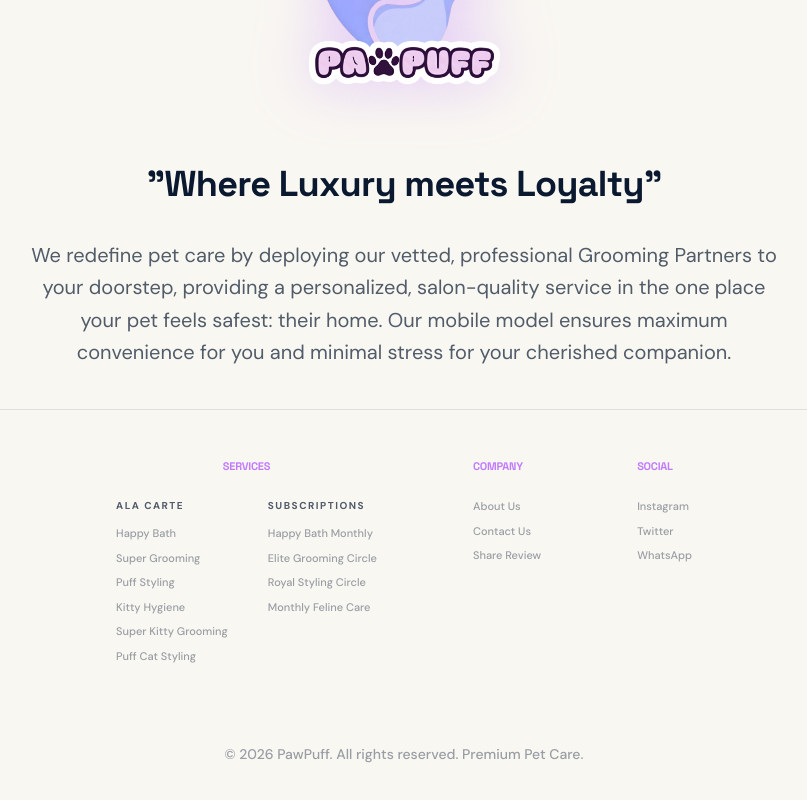
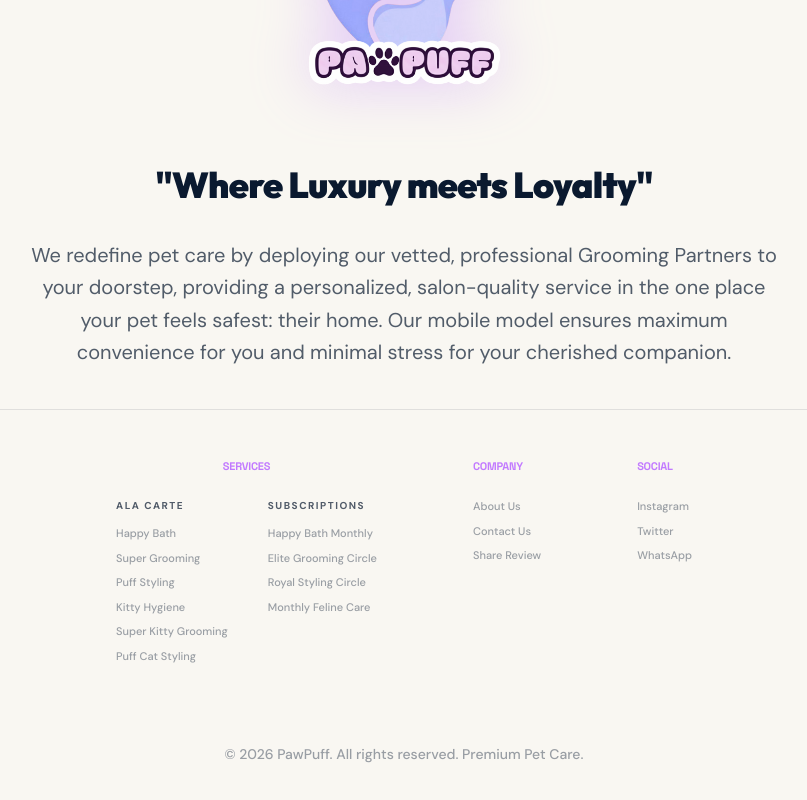
Before and after one commit to arfaz-faiz/PawPuff, a Next.js app: page / in a window 1280 px wide. Shown: the part 3280-4080 px from the top of the page, without its empty margins (236-1043 px from the left). Built offline with nearby package versions, Linux system fonts and the light colour scheme.

Commit message:
Update About section heading font to match Hero style

```diff
--- a/components/Navbar.tsx
+++ b/components/Navbar.tsx
@@ -55,7 +55,7 @@ export default function Navbar({
   return (
     <>
       {/* Header */}
-      <nav className="fixed top-0 w-full z-50 flex items-center justify-between px-12 py-4 bg-navy/80 backdrop-blur-xl border-b border-white/[0.03]">
+      <nav className="fixed top-0 w-full z-50 flex items-center justify-between px-4 md:px-12 py-3 md:py-4 bg-navy/80 backdrop-blur-xl border-b border-white/[0.03]">
         <Link
           href="/"
           onClick={() => {
--- a/components/Sections.tsx
+++ b/components/Sections.tsx
@@ -318,7 +318,7 @@ export function Footer({ activePet }: SectionsProps) {
 
   return (
     <footer id="about" className="py-16 px-8 bg-transparent border-t border-[#0A192F]/5 dark:border-white/5 relative z-10">
-      <div className="max-w-7xl auto flex flex-col items-center text-center">
+      <div className="max-w-7xl mx-auto flex flex-col items-center text-center">
         {!isSecondaryPage && (
           <>
             <div className="mb-12">
@@ -331,7 +331,7 @@ export function Footer({ activePet }: SectionsProps) {
 
             <div className="max-w-3xl space-y-8">
               <h3
-                className="hover:text-purple-400 text-2xl md:text-4xl font-bold text-[#0A192F] dark:text-white leading-tight transition-colors duration-500 cursor-default"
+                className="font-display hover:text-purple-400 text-2xl md:text-4xl font-black text-[#0A192F] dark:text-white tracking-[-0.02em] leading-tight transition-colors duration-500 cursor-default"
               >
                 "Where Luxury meets Loyalty"
               </h3>
```
